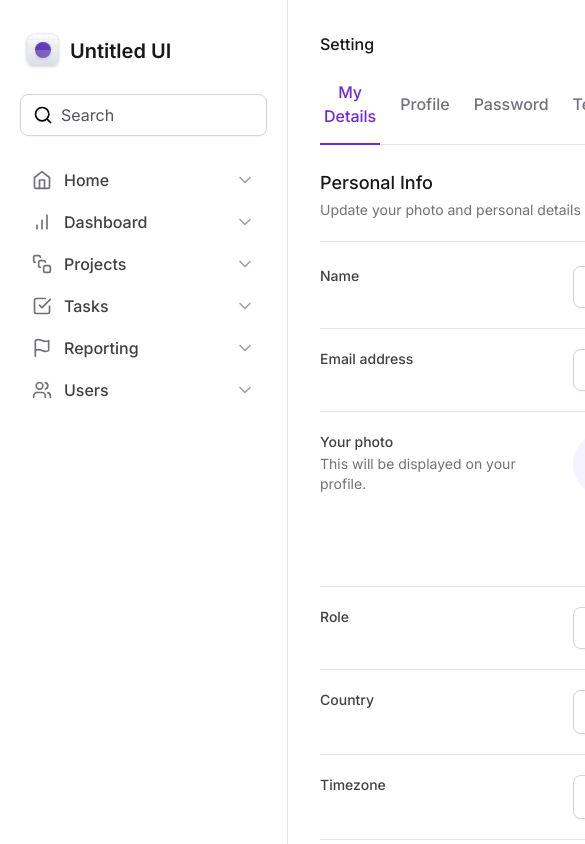
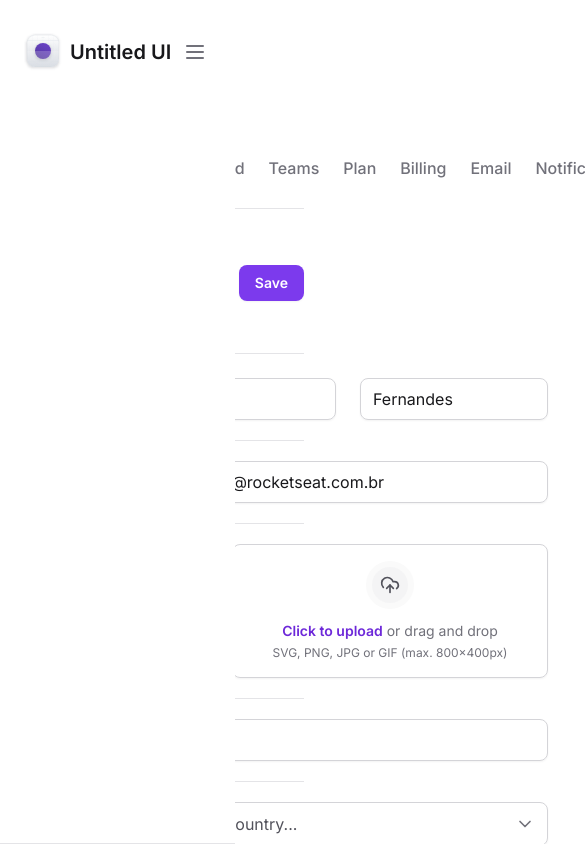
Before and after one commit to felipesanderp/tailwind-next-masterclass, a Next.js app: page / in a window 390 px wide. Shown: the top 844 px of the page, 585 px wide, since content can reach past the window. Built offline with nearby package versions, Linux system fonts and the light colour scheme.

Commit message:
sidebar responsive

```diff
--- a/package.json
+++ b/package.json
@@ -11,6 +11,7 @@
   },
   "dependencies": {
     "@formkit/auto-animate": "^0.8.0",
+    "@radix-ui/react-collapsible": "^1.0.3",
     "@radix-ui/react-select": "^2.0.0",
     "@radix-ui/react-tabs": "^1.0.4",
     "framer-motion": "^10.16.4",
--- a/src/app/layout.tsx
+++ b/src/app/layout.tsx
@@ -21,7 +21,9 @@
         <div className="grid min-h-screen grid-cols-app">
           <Sidebar />
 
-          <main className="px-8 pb-12 pt-8">{children}</main>
+          <main className="px-4 pb-12 pt-24 lg:col-start-2 lg:px-8 lg:pt-8">
+            {children}
+          </main>
         </div>
       </body>
     </html>
--- a/src/components/Sidebar/index.tsx
+++ b/src/components/Sidebar/index.tsx
@@ -1,3 +1,5 @@
+'use client'
+
 import {
   BarChart,
   CheckSquare,
@@ -5,6 +7,7 @@
   Flag,
   Home,
   LifeBuoy,
+  Menu,
   Search,
   SquareStack,
   Users,
@@ -13,13 +16,26 @@
 import { NavItem } from './NavItem'
 import { UsedSpaceWidget } from './UsedSpaceWidget'
 import { Profile } from './Profile'
+import * as Collapsible from '@radix-ui/react-collapsible'
 import * as Input from '../input'
+import { Button } from '../button'
 
 export function Sidebar() {
   return (
-    <aside className="flex flex-col gap-6 border-r border-zinc-200 px-5 py-8">
+    <Collapsible.Root className="lg: fixed left-0 top-0 z-20 flex h-screen flex-col gap-6 border-b border-zinc-200 bg-white px-5 py-8 data-[state=open]:bottom-0 data-[state=open]:h-screen lg:right-auto lg:w-80 lg:border-r lg:px-5 lg:py-8 lg:data-[state=closed]:bottom-0 lg:data-[state=closed]:h-screen">
+      <div className="flex items-center justify-between">
         <Logo />
+        <Collapsible.Trigger asChild className="lg:hidden">
+          <Button variant="ghost">
+            <Menu className="h-6 w-6" />
+          </Button>
+        </Collapsible.Trigger>
+      </div>
 
+      <Collapsible.Content
+        forceMount
+        className="flex flex-1 flex-col gap-6 data-[state=closed]:hidden lg:data-[state=closed]:flex"
+      >
         <Input.Root>
           <Input.Prefix>
             <Search className="h-5 w-5 to-zinc-500" />
@@ -48,6 +64,7 @@
 
           <Profile />
         </div>
-    </aside>
+      </Collapsible.Content>
+    </Collapsible.Root>
   )
 }
```
Also changed, not shown: 1 other file (tests, documents, lock files or other folders). Lines whose indentation alone changed are shown as unchanged.
